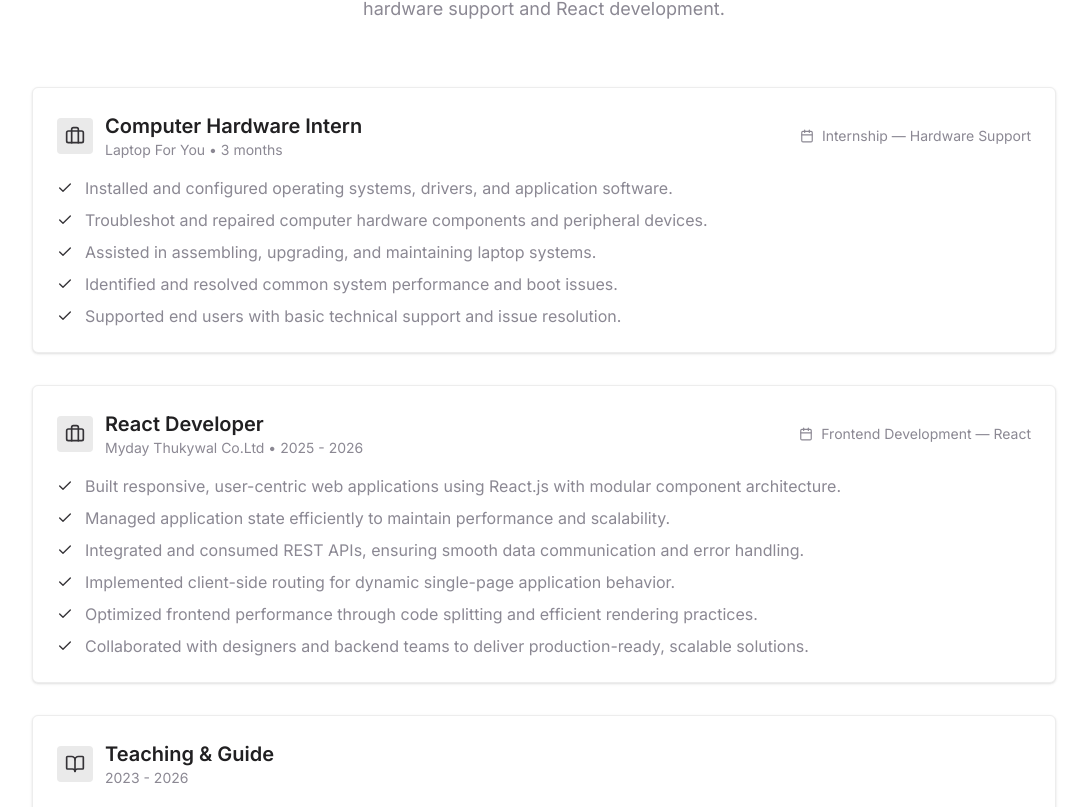
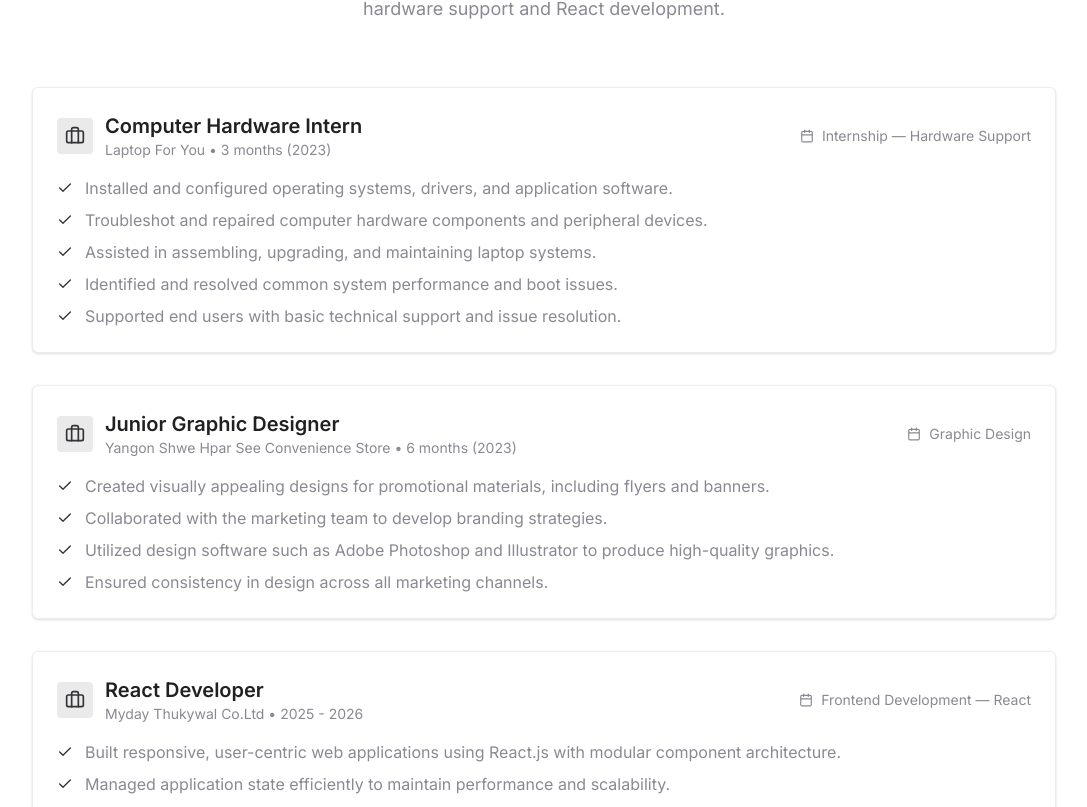
Before and after one commit to shinehtetnyein/shinehtetnyein, a React (Vite) app: page / in a window 1280 px wide. Shown: the part 1793-2600 px from the top of the page, without its empty margins (96-1183 px from the left). Built offline with nearby package versions, Linux system fonts and the light colour scheme; what @radix-ui/themes would draw is missing.

Commit message:
shine update

```diff
--- a/src/components/WorkExperience.tsx
+++ b/src/components/WorkExperience.tsx
@@ -35,7 +35,7 @@ const WorkExperience: React.FC = () => {
                 </div>
                 <div>
                   <h3 className="text-xl font-semibold text-card-foreground">Computer Hardware Intern</h3>
-                  <p className="text-sm text-muted-foreground">Laptop For You • 3 months</p>
+                  <p className="text-sm text-muted-foreground">Laptop For You • 3 months (2023)</p>
                 </div>
               </div>
 
@@ -66,6 +66,53 @@ const WorkExperience: React.FC = () => {
                 <li className="flex items-start">
                   <Check size={16} className="text-primary mr-3 mt-1" />
                   <span>Supported end users with basic technical support and issue resolution.</span>
+                </li>
+              </ul>
+            </div>
+          </motion.article>
+
+                    {/* Junior Graphic Designer */}
+          <motion.article
+            initial={{ opacity: 0, x: -20 }}
+            whileInView={{ opacity: 1, x: 0 }}
+            transition={{ duration: 0.7 }}
+            viewport={{ once: true }}
+            className="bg-card border border-border rounded-lg p-6 shadow-sm hover:shadow-md transition-shadow"
+          >
+            <header className="flex flex-col md:flex-row md:items-center md:justify-between mb-4">
+              <div className="flex items-center space-x-3">
+                <div className="p-2 bg-primary/10 text-primary rounded-md">
+                  <Briefcase size={20} />
+                </div>
+                <div>
+                  <h3 className="text-xl font-semibold text-card-foreground">Junior Graphic Designer</h3>
+                  <p className="text-sm text-muted-foreground">Yangon Shwe Hpar See Convenience Store • 6 months (2023)</p>
+                </div>
+              </div>
+
+              <div className="flex items-center mt-4 md:mt-0 text-muted-foreground">
+                <Calendar size={14} className="mr-2" />
+                <span className="text-sm">Graphic Design</span>
+              </div>
+            </header>
+
+            <div className="text-muted-foreground space-y-3">
+              <ul className="list-none space-y-2">
+                <li className="flex items-start">
+                  <Check size={16} className="text-primary mr-3 mt-1" />
+                  <span>Created visually appealing designs for promotional materials, including flyers and banners.</span>
+                </li>
+                <li className="flex items-start">
+                  <Check size={16} className="text-primary mr-3 mt-1" />
+                  <span>Collaborated with the marketing team to develop branding strategies.</span>
+                </li>
+                <li className="flex items-start">
+                  <Check size={16} className="text-primary mr-3 mt-1" />
+                  <span>Utilized design software such as Adobe Photoshop and Illustrator to produce high-quality graphics.</span>
+                </li>
+                <li className="flex items-start">
+                  <Check size={16} className="text-primary mr-3 mt-1" />
+                  <span>Ensured consistency in design across all marketing channels.</span>
                 </li>
               </ul>
             </div>
@@ -140,7 +187,7 @@ const WorkExperience: React.FC = () => {
               </div>
               <div>
                 <h3 className="text-xl font-semibold text-card-foreground">Teaching & Guide</h3>
-                <p className="text-sm text-muted-foreground">2023 - 2026</p>
+                <p className="text-sm text-muted-foreground">2023 - Present</p>
               </div>
             </header>
 
@@ -157,7 +204,7 @@ const WorkExperience: React.FC = () => {
                 </li>
                 <li className="flex items-start">
                   <Check size={16} className="text-primary mr-3 mt-1" />
-                  <span>Web Development: HTML, CSS, JavaScript</span>
+                  <span>Web Development: HTML, CSS, JavaScript, Java and Pythonhttps://www.youtube.com/shorts/mXULL5bwrNU</span>
                 </li>
               </ul>
             </div>
```
Also changed, not shown: 1 other file (tests, documents, lock files or other folders).
